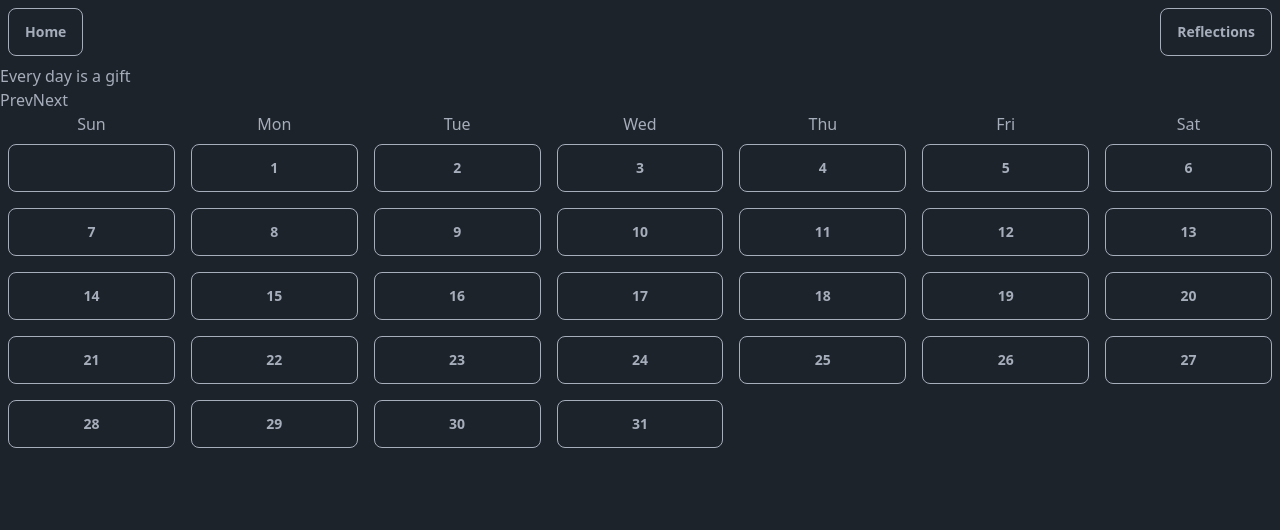
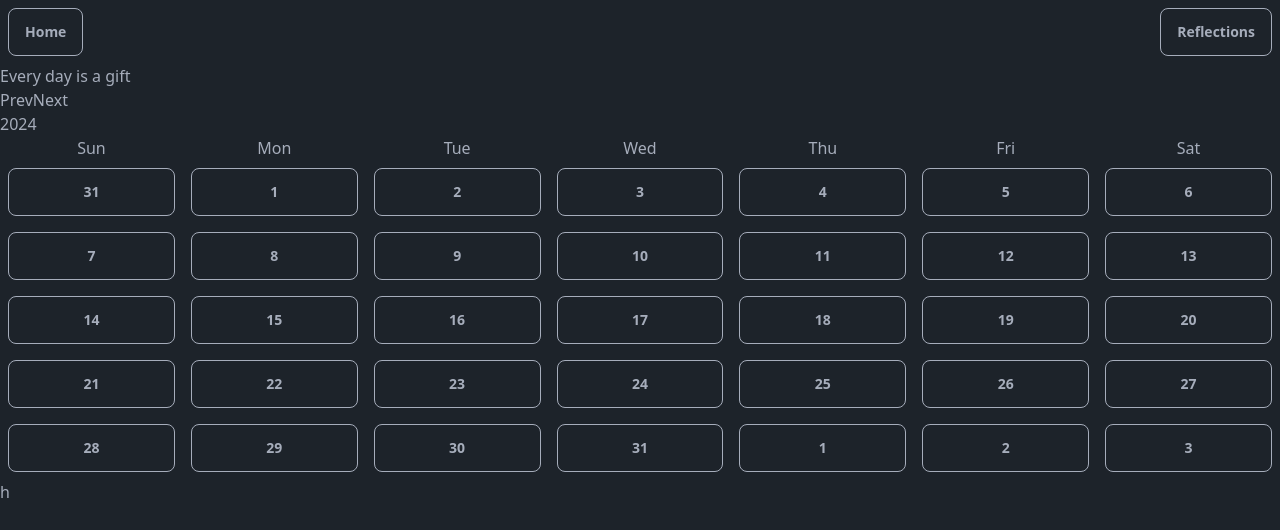
Before and after one commit to GreetingsNeighbor/Simplified-Lessons, a Next.js app: page / in a window 1280 px wide. Shown: the top 530 px of the page. Built offline with nearby package versions, Linux system fonts and the light colour scheme.

Commit message:
calendar previous and next date

```diff
--- a/components/Calendar.tsx
+++ b/components/Calendar.tsx
@@ -13,21 +13,21 @@ import CalendarDay from './CalendarDay';
  * 1. show down to important dates
  */
 function Calendar() {
-    const [currentDate, setCurrentDate] = useState(new Date());
+    const [selectedDate, setSelectedDate] = useState(new Date());
 
     const daysOfWeek = ['Sun', 'Mon', 'Tue', 'Wed', 'Thu', 'Fri', 'Sat'];
 
     // Get the first day of the current month
     const firstDayOfMonth = new Date(
-        currentDate.getFullYear(),
-        currentDate.getMonth(),
+        selectedDate.getFullYear(),
+        selectedDate.getMonth(),
         1
     );
 
     // Get the last day of the current month
     const lastDayOfMonth = new Date(
-        currentDate.getFullYear(),
-        currentDate.getMonth() + 1,
+        selectedDate.getFullYear(),
+        selectedDate.getMonth() + 1,
         0
     );
 
@@ -43,37 +43,69 @@ function Calendar() {
 
     // Adjust the first row of the calendar if the month doesn't start on Sunday
     const startDayOfWeek = firstDayOfMonth.getDay();
-    for (let i = 0; i < startDayOfWeek; i++) {
-        calendarDays.unshift(null);
+
+    // add the days from the previous month to the calendar
+    const previousMonthDays = [];
+    const previousMonthLastDay = new Date(
+        selectedDate.getFullYear(),
+        selectedDate.getMonth(),
+        0
+    );
+    for (
+        let day = new Date(previousMonthLastDay);
+        previousMonthDays.length < startDayOfWeek;
+        day.setDate(day.getDate() - 1)
+    ) {
+        previousMonthDays.unshift(new Date(day));
     }
 
+    const nextMonthDays = [];
+    const lastDayOfCalendar = calendarDays[calendarDays.length - 1];
+
+    for (
+        let day = new Date(selectedDate.getFullYear(), selectedDate.getMonth() + 1, 1);
+        nextMonthDays.length < 7 - lastDayOfCalendar.getDay() - 1;
+        day.setDate(day.getDate() + 1)
+    ) {
+        nextMonthDays.push(new Date(day));
+    }
+
+    // Combine the days from the previous month, current month, and next month
+    const allCalendarDays = [...previousMonthDays, ...calendarDays, ...nextMonthDays];
     const changeMonth = (offset: number) => {
-        setCurrentDate(
+        setSelectedDate(
             new Date(
-                currentDate.getFullYear(),
-                currentDate.getMonth() + offset,
+                selectedDate.getFullYear(),
+                selectedDate.getMonth() + offset,
                 1
             )
         );
     };
 
+    // Render the calendar
     return (
         <div>
             <button onClick={() => changeMonth(-1)}>Prev</button>
             <button onClick={() => changeMonth(1)}>Next</button>
+            <h1>{ selectedDate.getFullYear()}</h1>
+
             <div style={{ display: 'grid', gridTemplateColumns: 'repeat(7, 1fr)' }}>
                 {daysOfWeek.map((day) => (
-
-                    <div className="text-center" key={day}>{day}</div>
+                    <div className="text-center" key={day}>
+                        {day}
+                    </div>
                 ))}
-                {calendarDays.map((day, index) => (
-
-                    <CalendarDay key={index} day={day} />
-
+                {allCalendarDays.map((day, index) => (
+                    <CalendarDay keya={index} day={day} />
                 ))}
-            </div>
+            h</div>
         </div>
     );
+    // for (let i = 0; i < startDayOfWeek; i++) {
+    //     calendarDays.unshift(null);
+    // }
+
+
 }
 
 export default Calendar;
--- a/components/CalendarDay.tsx
+++ b/components/CalendarDay.tsx
@@ -1,9 +1,9 @@
-const CalendarDay = ({ key, day
+const CalendarDay = ({ keya, day
     //, month, year, events
-}:{key: number, day: Date}
+}:{keya: number, day: Date | null}
 ) => {
     return (
-        <div className="btn btn-outline outline-teal-800 m-2" key={key}>
+        <div className="btn btn-outline outline-teal-800 m-2" key={keya}>
                         {day ? day.getDate() : ''}
         </div>
     );
```
